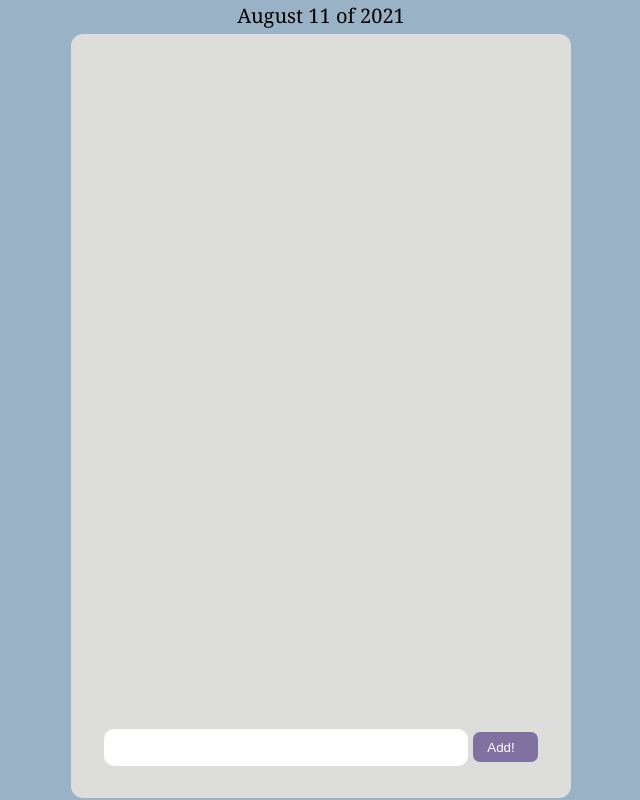
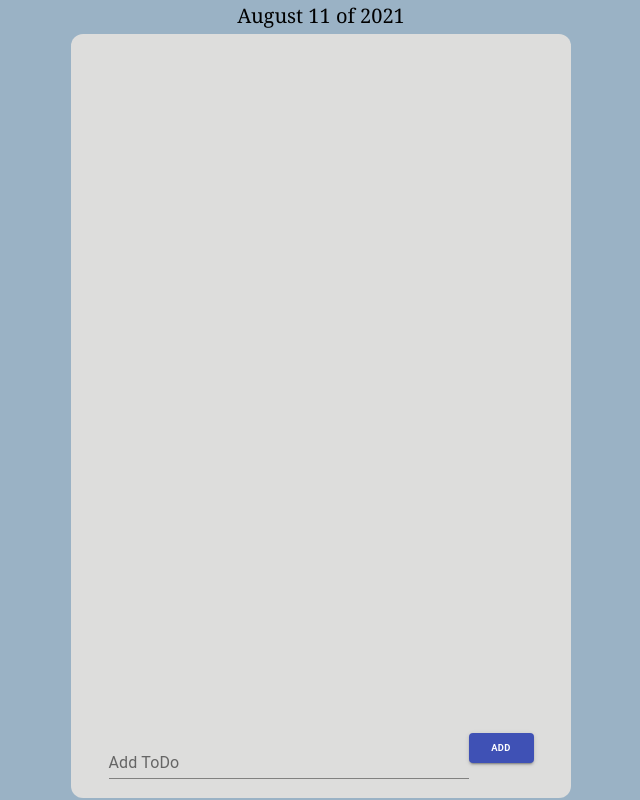
Before and after one commit to renginozgun/on-task-app, a React (Create React App) app: page / in a window 1280 px wide. Shown: the whole page, without its empty margins (319-959 px from the left). Built offline with nearby package versions, Linux system fonts and the light colour scheme.

Commit message:
11.08
+delete
+edit
+material-ui

```diff
--- a/package.json
+++ b/package.json
@@ -3,6 +3,7 @@
   "version": "0.1.0",
   "private": true,
   "dependencies": {
+    "@material-ui/core": "^4.12.3",
     "@reduxjs/toolkit": "^1.6.1",
     "@testing-library/jest-dom": "^4.2.4",
     "@testing-library/react": "^9.5.0",
--- a/src/App.js
+++ b/src/App.js
@@ -4,12 +4,14 @@ import './App.css';
 import TodoItem from './components/TodoItem';
 import { useSelector } from 'react-redux';
 import { selectTodoList } from './features/todoSlice';
-import { isChecked } from './features/todoSlice';
+
 import Header from './components/header';
+
 
 function App() {
   const todoList = useSelector(selectTodoList)
-  const done=useSelector(isChecked)
+
+ // error const done=useSelector(isChecked)
   const state = { date: new Date() }
 
 
@@ -21,17 +23,18 @@ function App() {
         <div className="app_container">
 
           <div className="app_todoContainer">
-            {
-              todoList.map(item =>
-                <TodoItem name={item.item}
-                done={item.done}
-                id={item.id} />
 
-              )
-            }
+              {
+               todoList.map((item) => (
+
+               <TodoItem key={item.id} name={item.item} done={item.done} id={item.id} />
+
+              ))}
+
 
           </div>
           <Input />
+
         </div>
 
     </div>
--- a/src/components/TodoItem.css
+++ b/src/components/TodoItem.css
@@ -15,3 +15,18 @@ border-radius:12px ;
 .todoItem--done{
     text-decoration:line-through;
 }
+
+.deleteButton{
+    padding-left: 50px;
+    height: 25px;
+
+}
+textarea{
+    border:none;
+    width: 50%;
+}
+.delete{
+margin-right: 50px;
+width: 20px;
+text-align: center;
+}
--- a/src/components/TodoItem.js
+++ b/src/components/TodoItem.js
@@ -2,19 +2,32 @@ import React from 'react'
 import Checkbox from '@material-ui/core/Checkbox';
 import './TodoItem.css'
 import { useDispatch } from 'react-redux'
-import {setCheck} from '../features/todoSlice'
+import {editTodo, setCheck} from '../features/todoSlice'
 import {deleteTodo} from '../features/todoSlice'
-
+import {useState} from 'react';
+import Button from '@material-ui/core/Button';
 const TodoItem = ({name,done,id}) => {
 
+
+    const[NAME, setName]=useState(name)
+
+    var editable=false
     const dispatch=useDispatch()
-
     const handleCheck=()=>{
         dispatch(setCheck(id))
     }
 
     const deleteTodos=()=> {
-        dispatch(deleteTodo(id))
+        dispatch(deleteTodo({id}))
+        console.log("burası delete")
+    }
+
+    const handleEdit=() => {
+        console.log(NAME)
+        if(NAME===" "){
+            console.log("cannot edit")
+        }
+        dispatch(editTodo(NAME,id))
     }
 
     return (
@@ -24,10 +37,35 @@ const TodoItem = ({name,done,id}) => {
         color="primary"
         onChange={handleCheck}
         inputProps={{ 'aria-label': 'primary checkbox' }} />
-            <p className={done && 'todoItem--done'}>{name}</p>
-            <button onChange={deleteTodos}> delete </button>
+
+
+        {true? <input type="text" value={NAME} onChange={ (e) => setName(e.target.value)}/> :  <p className={done ? 'todoItem--done' : null}  >{NAME}</p> }
+
+
+        <button onClick = {handleEdit}  >Edit</button>
+
+            <div className='delete'>
+            <Button
+                variant="contained"
+                color="secondary"
+                className="deleteButton"
+                onClick={deleteTodos}
+                //startIcon={<DeleteIcon />}
+            >
+            <h6> Delete </h6>
+            </Button>
+
+            </div>
+
         </div>
     )
 }
 
 export default TodoItem
+
+
+
+ /*    */
+
+
+/*  <input key= {id} ref={inputRef} disabled={inputRef} defaultValue={name} className={done ? 'todoItem--done' : null}  />  */
--- a/src/components/header.js
+++ b/src/components/header.js
@@ -21,8 +21,6 @@ var dict= {
 var date=(props.datestring)
 date= date.split('/')
 
-console.log(dict[date[0]])
-
     return (
         <div className="date">
         <p> {dict[date[0]]} {date[1]} of {date[2]}</p>
--- a/src/components/input.css
+++ b/src/components/input.css
@@ -9,11 +9,23 @@
     align-items: center;
     margin-right: 30px;
 } */
+
 .container{
     display:flex;
     justify-content: center;
     align-items: center;
     width:90%;
+
+}
+.textInput{
+    border:none;
+    border-radius: 10px;
+    justify-content: right;
+    width: 80%;
+    height: 35px;
+    margin-right: 5px;
+    text-align: center;
+
 }
 input{
     background: white;
@@ -22,7 +34,8 @@ input{
     justify-content: right;
     width: 80%;
     height: 35px;
-    text-align: center;
+    margin-right: 5px;
+    text-align: left;
 }
 input:focus{
     outline:none;
@@ -45,7 +58,9 @@ button{
 .buttonAdd{
     height: 30px;
     width: 65px;
-    margin-left: 5px;
+    margin-left: 10px;
     text-align: match-parent;
+    margin-bottom: 10px;
+
 
 }
--- a/src/components/input.js
+++ b/src/components/input.js
@@ -2,6 +2,8 @@ import React, { useState } from 'react'
 import './input.css'
 import { useDispatch } from 'react-redux'
 import { saveTodo, } from '../features/todoSlice'
+import Button from '@material-ui/core/Button';
+import TextField from '@material-ui/core/TextField';
 
 const Input = () => {
 
@@ -16,17 +18,26 @@ const Input = () => {
             done: false,
             id: Date.now(),
         }))
-        setInput('')
+       setInput('')
     }
 
 
 
     return (
         <div className="container">
+        <TextField  label="Add ToDo" type="text" className="textInput" value={input} onChange={e => setInput(e.target.value)}/>
+       {/*  <input type="text" value={input} onChange={e => setInput(e.target.value)} /> */}
+        <Button
+                variant="contained"
+                color="primary"
+                className="buttonAdd"
+                onClick={addTodo}
+                //startIcon={<DeleteIcon />}
 
-        <input type="text" value={input} onChange={e => setInput(e.target.value)} />
-
-         <button className="buttonAdd" onClick={addTodo}> Add! </button>
+            >
+            <h6> Add </h6>
+       </Button>
+        {/* <button className="buttonAdd" onClick={addTodo}> Add! </button> */}
 
         </div>
 
--- a/src/features/todoSlice.js
+++ b/src/features/todoSlice.js
@@ -1,4 +1,5 @@
 import { createSlice } from '@reduxjs/toolkit'
+
 
 
 const initialState = {
@@ -14,16 +15,25 @@ const todoSlice = createSlice({
             state.todoList.push(action.payload)
 
         },
-        deleteTodo: (state,action) => {
-            // eslint-disable-next-line
-            state.todoList.map(item=>{ //iterate thru the list
-                    if(action.payload===item.id){
-                        state.todoList.pop(action.payload)
-                    }
+
+       deleteTodo: (state,action) => {
+           state.todoList = state.todoList.filter((item) => action.payload.id !== item.id)
+       },
+
+       editTodo: (state,action) => {
+       // console.log(state.todoList)
+            state.todoList.map(item=> {
+
+            if(action.payload.id===item.id){
+                item.item=action.payload.NAME;
+
+            }
+
+
             })
+       },
+        setCheck: (state,action) => {
 
-        },
-        setCheck: (state,action) => {
             // eslint-disable-next-line
             state.todoList.map(item=>{ //iterate thru the list
                     if(action.payload===item.id){
@@ -43,7 +53,8 @@ const todoSlice = createSlice({
 export const {saveTodo} = todoSlice.actions
 export const {setCheck} = todoSlice.actions
 export const {deleteTodo} = todoSlice.actions
+export const {editTodo} = todoSlice.actions
 
 export const selectTodoList= state => state.todos.todoList
-export const isChecked= state => state.todos.todoList.done
+// CAUSES ERROR export const isChecked= state => state.todos.todoList.done
 export default todoSlice.reducer
```
Also changed, not shown: 1 other file (tests, documents, lock files or other folders).
